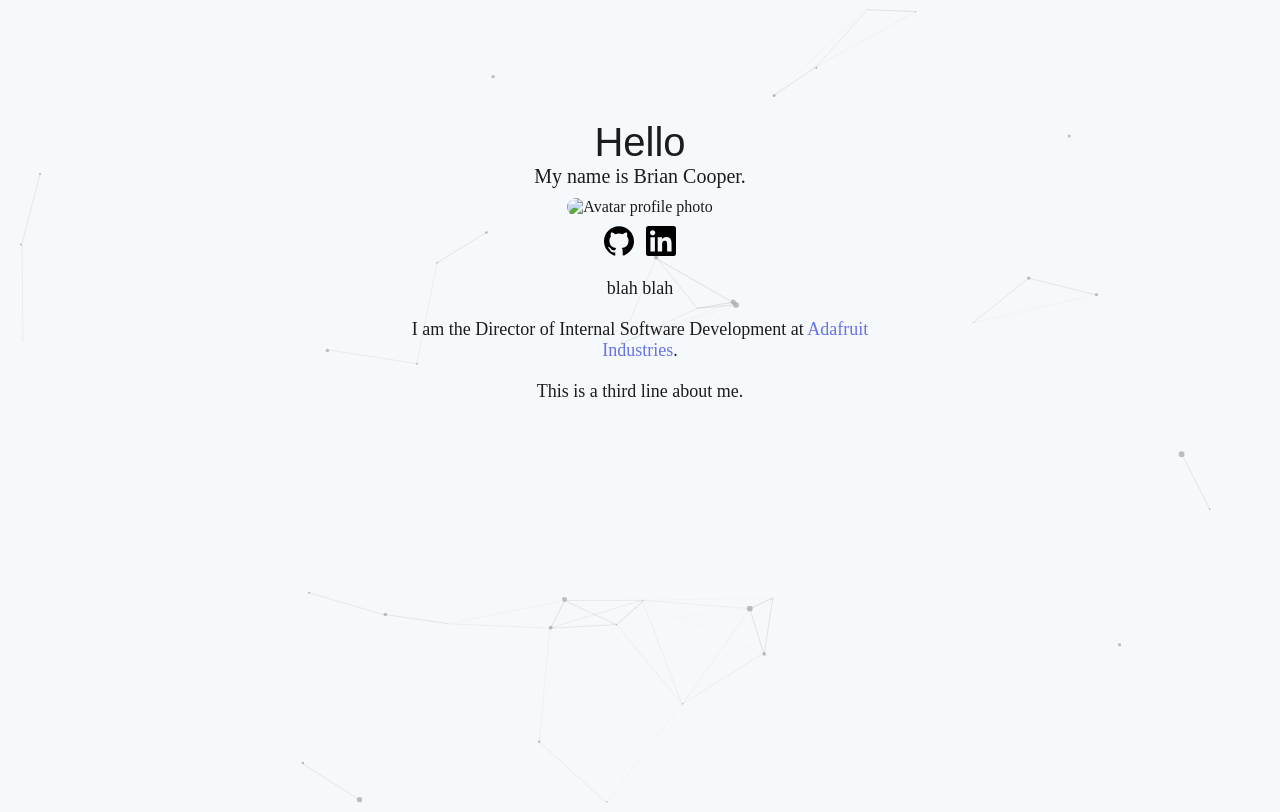
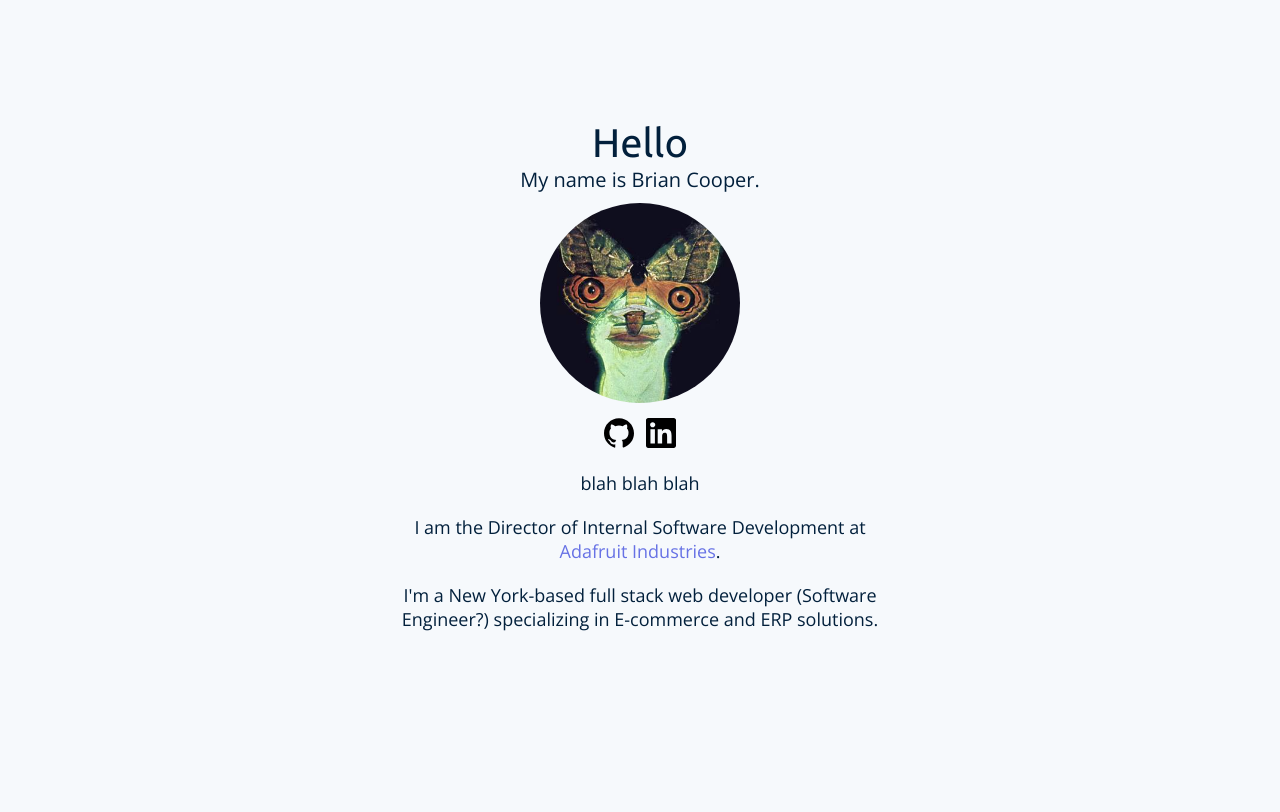
Before and after one commit to brianAda/personal-site, an Eleventy site: page index.html in a window 1280 px wide. Built offline with nearby package versions, Linux system fonts and the light colour scheme; Eleventy itself is replaced by a stand-in of ours; files that its build step writes are made by us from their sources.

Commit message:
Remove app.js, update main css and html

```diff
--- a/css/main.css
+++ b/css/main.css
@@ -1,9 +1,13 @@
+* {
+  font-family: "Open Sans", sans-serif;
+}
+
 body {
   -webkit-user-select: none;
   -moz-user-select: none;
   -khtml-user-select: none;
   -ms-user-select: none;
-  color: rgb(28, 28, 30);
+  color: #02203C;
   background-color: #f6f9fc;
 }
 
@@ -45,7 +49,7 @@ a:hover {
 }
 
 @media (max-width: 500px) {
-  #main-container {
+  main {
     top: 0%;
     width: 100%;
     padding: 30px;
@@ -81,10 +85,7 @@ a:hover {
   width: 30px;
 }
 
-#description {
-  margin: 20px 0 0 0;
-}
-
+/* Todo:  split into a dedicated particles css file */
 #particles-js {
   position: absolute;
   width: 100%;
--- a/index.html
+++ b/index.html
@@ -6,15 +6,19 @@
   <meta name="viewport" content="width=device-width, initial-scale=1.0">
   <meta name="description" content="Brian Cooper's personal website.">
   <link rel="stylesheet" href="css/main.css">
+  <link
+    href="https://fonts.googleapis.com/css?family=Open+Sans|Ubuntu"
+    rel="stylesheet"
+  />
   <title>Brian Cooper</title>
+  <link rel="shortcut icon" type="image/png" href="assets/sea-chantey.png" />
 </head>
 
 <body>
-  <div id="particles-js"></div>
   <main>
     <h1>Hello</h1>
     <h2>My name is Brian Cooper.</h2>
-    <img id="image" src="assets/sea-chantey.jpg" alt="Avatar profile photo">
+    <img id="image" src="assets/sea-chantey.png" alt="Avatar profile photo">
     <ul id="social-media-icons">
       <li>
         <a href="https://github.com/brianAda" target="_blank" rel="noopener">
@@ -28,17 +32,15 @@
       </li>
     </ul>
     <p>
-<!--       I'm a New York-based full stack web developer (Software Engineer?) specializing in E-commerce and ERP solutions. -->
-blah blah
+      blah blah blah
     </p>
     <p>
       I am the Director of Internal Software Development at <a href="https://www.adafruit.com" target="_blank">
         Adafruit Industries</a>.
     </p>
-    <p>This is a third line about me.</p>
-
-    <script src="js/particles.js"></script>
-    <script src="js/app.js"></script>
+    <p>
+      I'm a New York-based full stack web developer (Software Engineer?) specializing in E-commerce and ERP solutions.
+    </p>
   </main>
 </body>
 
--- a/js/app.js
+++ /dev/null
@@ -1,110 +0,0 @@
-particlesJS("particles-js", {
-  particles: {
-    number: {
-      value: 30,
-      density: {
-        enable: true,
-        value_area: 800
-      }
-    },
-    color: {
-      value: "#a4a4a4"
-    },
-    shape: {
-      type: "circle",
-      stroke: {
-        width: 0,
-        color: "#000000"
-      },
-      polygon: {
-        nb_sides: 50
-      },
-      image: {
-        src: "img/github.svg",
-        width: 100,
-        height: 100
-      }
-    },
-    opacity: {
-      value: 0.7,
-      random: false,
-      anim: {
-        enable: false,
-        speed: 1,
-        opacity_min: 0.1,
-        sync: false
-      }
-    },
-    size: {
-      value: 3,
-      random: true,
-      anim: {
-        enable: false,
-        speed: 20,
-        size_min: 0.1,
-        sync: false
-      }
-    },
-    line_linked: {
-      enable: true,
-      distance: 150,
-      color: "#a4a4a4",
-      opacity: 0.4,
-      width: 1
-    },
-    move: {
-      enable: true,
-      speed: 6,
-      direction: "none",
-      random: false,
-      straight: false,
-      out_mode: "out",
-      bounce: false,
-      attract: {
-        enable: false,
-        rotateX: 600,
-        rotateY: 1200
-      }
-    }
-  },
-  interactivity: {
-    detect_on: "canvas",
-    events: {
-      onhover: {
-        enable: true,
-        mode: "grab"
-      },
-      onclick: {
-        enable: false,
-        mode: "push"
-      },
-      resize: true
-    },
-    modes: {
-      grab: {
-        distance: 400,
-        line_linked: {
-          opacity: 0.5
-        }
-      },
-      bubble: {
-        distance: 400,
-        size: 40,
-        duration: 2,
-        opacity: 8,
-        speed: 3
-      },
-      repulse: {
-        distance: 200,
-        duration: 0.4
-      },
-      push: {
-        particles_nb: 4
-      },
-      remove: {
-        particles_nb: 2
-      }
-    }
-  },
-  retina_detect: true
-});
```
